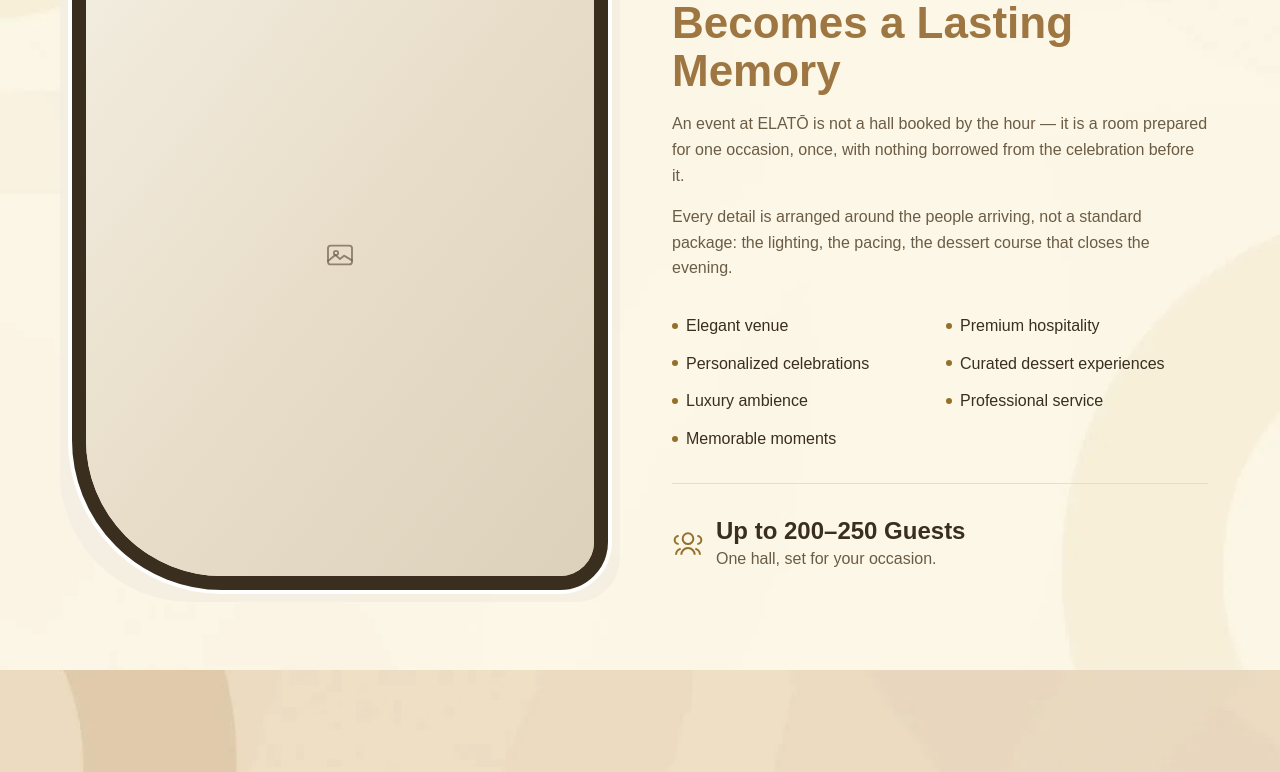
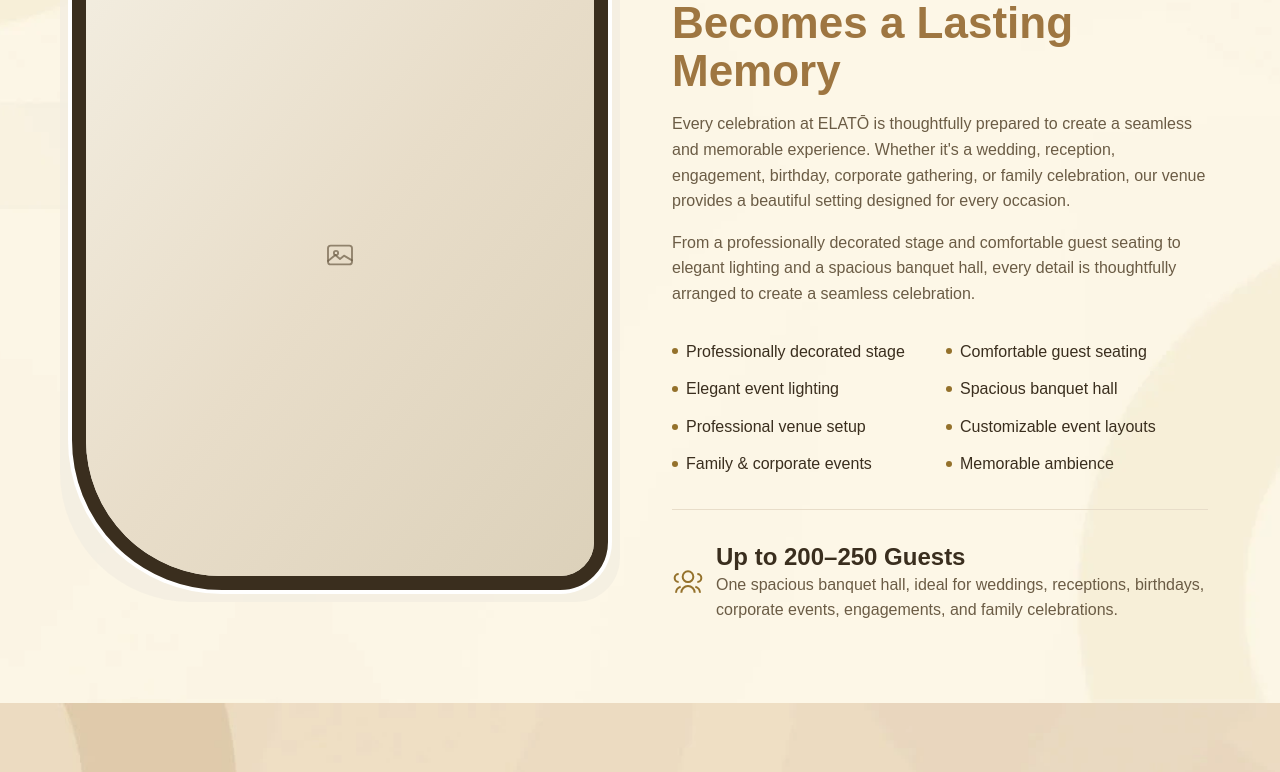
Before and after one commit to mashood17/ElatoGroup, a React (Vite) app in the folder elato-web/: page /elato-events in a window 1280 px wide. Shown: the part 1528-2300 px from the top of the page. Built offline with nearby package versions, Linux system fonts and the light colour scheme; no server answers.

Commit message:
refine stay and events content for accuracy and premium UX

```diff
--- a/elato-web/src/components/events/EventExperience.tsx
+++ b/elato-web/src/components/events/EventExperience.tsx
@@ -14,17 +14,18 @@
   overline: 'The Experience',
   title: 'Where Every Celebration Becomes a Lasting Memory',
   paragraphs: [
-    'An event at ELATŌ is not a hall booked by the hour — it is a room prepared for one occasion, once, with nothing borrowed from the celebration before it.',
-    'Every detail is arranged around the people arriving, not a standard package: the lighting, the pacing, the dessert course that closes the evening.',
+    "Every celebration at ELATŌ is thoughtfully prepared to create a seamless and memorable experience. Whether it's a wedding, reception, engagement, birthday, corporate gathering, or family celebration, our venue provides a beautiful setting designed for every occasion.",
+    'From a professionally decorated stage and comfortable guest seating to elegant lighting and a spacious banquet hall, every detail is thoughtfully arranged to create a seamless celebration.',
   ],
   highlights: [
-    'Elegant venue',
-    'Premium hospitality',
-    'Personalized celebrations',
-    'Curated dessert experiences',
-    'Luxury ambience',
-    'Professional service',
-    'Memorable moments',
+    'Professionally decorated stage',
+    'Comfortable guest seating',
+    'Elegant event lighting',
+    'Spacious banquet hall',
+    'Professional venue setup',
+    'Customizable event layouts',
+    'Family & corporate events',
+    'Memorable ambience',
   ],
 }
 
@@ -108,7 +109,10 @@
               <p className="text-h3 text-secondary-900">
                 Up to {EVENTS_HALL_CAPACITY_MIN}–{EVENTS_HALL_CAPACITY_MAX} Guests
               </p>
-              <p className="text-body text-neutral-warm-500">One hall, set for your occasion.</p>
+              <p className="text-body text-neutral-warm-500">
+                One spacious banquet hall, ideal for weddings, receptions, birthdays, corporate events, engagements,
+                and family celebrations.
+              </p>
             </div>
           </div>
         </motion.div>
--- a/elato-web/src/components/stay/Amenities.tsx
+++ b/elato-web/src/components/stay/Amenities.tsx
@@ -11,11 +11,11 @@
 import { useSectionExitFade } from '../../lib/useSectionExitFade'
 
 const amenityIcons: Record<string, LucideIcon> = {
-  'Fully Furnished': Sofa,
+  'Semi-Furnished': Sofa,
   'Spacious Living Area': Maximize,
-  'Premium Bedrooms': BedDouble,
+  'Comfortable Bedrooms': BedDouble,
   'Modern Bathrooms': Bath,
-  Kitchen: ChefHat,
+  'Private Kitchen Space': ChefHat,
   Parking: ParkingCircle,
   'Peaceful Environment': Leaf,
   'Free Wi-Fi': Wifi,
@@ -91,14 +91,14 @@
         >
           <motion.div variants={sectionReveal} className="order-1 flex-1 lg:order-1">
             <p className="text-caption text-[#9e7641]">Boutique Retreat</p>
-            <h2 className="text-h2 mt-3 font-sans font-bold text-[#9e7641]">Where Comfort Meets Quiet Luxury</h2>
+            <h2 className="text-h2 mt-3 font-sans font-bold text-[#9e7641]">Comfort Designed for Every Stay</h2>
             <p className="text-body mt-4 max-w-md font-sans text-[#9e7641]">
-              Nothing to arrange, nothing missing — every stay comes fully equipped and ready from the moment you
-              arrive.
+              Enjoy a spacious, comfortable stay with thoughtfully designed interiors, essential amenities, and a
+              peaceful atmosphere—ideal for families, wedding guests, business travelers, and extended stays.
             </p>
 
-            <p className="text-h3 mt-10 font-bold text-[#9e7641]">What's Included</p>
-            <ul className="mt-4 grid grid-cols-4 gap-2">
+            <p className="text-h3 mt-10 font-bold text-[#9e7641]">Stay Highlights</p>
+            <ul className="mt-4 grid grid-cols-4 gap-2.5">
               {amenities.map((amenity) => {
                 const Icon = amenityIcons[amenity]
                 return (
@@ -116,12 +116,12 @@
                           }
                     }
                     transition={{ duration: 0.28, ease: [0.16, 1, 0.3, 1] }}
-                    className="group flex flex-col items-center gap-1 rounded-md border border-[#9e7641]/20 bg-primary-50 px-1.5 py-1.5 text-center shadow-elato-lg"
+                    className="group flex flex-col items-center gap-1.5 rounded-md border border-[#9e7641]/20 bg-primary-50 px-1.5 py-2 text-center shadow-elato-lg"
                   >
-                    <span className="flex h-5 w-5 items-center justify-center rounded-full bg-[#9e7641]/10 text-[#9e7641] transition-colors duration-300 ease-out group-hover:bg-[#9e7641]/20">
-                      <Icon className="h-2.5 w-2.5 transition-transform duration-300 ease-out group-hover:scale-110" strokeWidth={1.75} />
+                    <span className="flex h-6 w-6 items-center justify-center rounded-full bg-[#9e7641]/10 text-[#9e7641] transition-colors duration-300 ease-out group-hover:bg-[#9e7641]/20">
+                      <Icon className="h-3 w-3 transition-transform duration-300 ease-out group-hover:scale-110" strokeWidth={1.75} />
                     </span>
-                    <span className="text-[9px] font-sans normal-case leading-tight tracking-normal text-[#9e7641]">
+                    <span className="text-[9px] font-sans font-medium normal-case leading-tight tracking-normal text-[#9e7641]">
                       {amenity}
                     </span>
                   </motion.li>
--- a/elato-web/src/content/stayContent.ts
+++ b/elato-web/src/content/stayContent.ts
@@ -10,27 +10,27 @@
 
 export const stayInfo = [
   { label: 'Capacity', value: '6–8 guests' },
-  { label: 'Bedrooms', value: '2 (family rooms)' },
-  { label: 'Bathrooms', value: '2' },
-  { label: 'Kitchen', value: 'Fully equipped' },
+  { label: 'Bedrooms', value: '2 family bedrooms' },
+  { label: 'Kitchen', value: 'Kitchen area available' },
+  { label: 'Location', value: 'Panemangalore, Bantwal' },
 ]
 
 export const introduction = {
   overline: 'The Stay',
   title: 'A spacious 2BHK, for however long the occasion needs',
   paragraphs: [
-    'Elato Events & Stay offers a spacious apartment with two bedrooms and two bathrooms, with family rooms ensuring comfort for all guests.',
-    'Guests enjoy free WiFi, air-conditioning, and a terrace. The apartment includes a balcony, kitchen, and a fully equipped kitchen — built for family trips, wedding guests, business travelers, and vacation stays alike.',
+    'Elato Events & Stay offers a spacious two-bedroom apartment with two bathrooms, thoughtfully designed to provide a comfortable and relaxing stay for families, wedding guests, business travelers, and vacationers alike.',
+    'Enjoy a peaceful environment with free WiFi, air-conditioning, a private balcony, and comfortable living spaces. The apartment also includes a kitchen area for added convenience, with additional kitchen amenities being introduced over time.',
   ],
-  highlights: ['Fully furnished', 'Spacious living area', 'Peaceful environment'],
+  highlights: ['Semi-furnished apartment', 'Spacious living area', 'Peaceful environment'],
 }
 
 export const amenities = [
-  'Fully Furnished',
+  'Semi-Furnished',
   'Spacious Living Area',
-  'Premium Bedrooms',
+  'Comfortable Bedrooms',
   'Modern Bathrooms',
-  'Kitchen',
+  'Private Kitchen Space',
   'Parking',
   'Peaceful Environment',
   'Free Wi-Fi',
@@ -50,7 +50,7 @@
   { id: 'g-1', caption: 'Morning light in the living area', span: 'tall' },
   { id: 'g-2', caption: 'The apartment, in the afternoon', span: 'normal' },
   { id: 'g-3', caption: 'A considered corner of the bedroom', span: 'wide' },
-  { id: 'g-4', caption: 'The fully equipped kitchen', span: 'normal' },
+  { id: 'g-4', caption: 'The kitchen area', span: 'normal' },
   { id: 'g-5', caption: 'The terrace, in the evening', span: 'tall' },
   { id: 'g-6', caption: 'Evening on the balcony', span: 'normal' },
   { id: 'g-7', caption: 'Textures of the stay', span: 'wide' },
```
Also changed, not shown: elato-web/src/assets/newbg/bg-mb3.webp (renamed from elato-web/src/assets/newbg/bg-mb1.webp), elato-web/src/assets/newbg/bg3.webp (renamed from elato-web/src/assets/newbg/bg1.webp).
